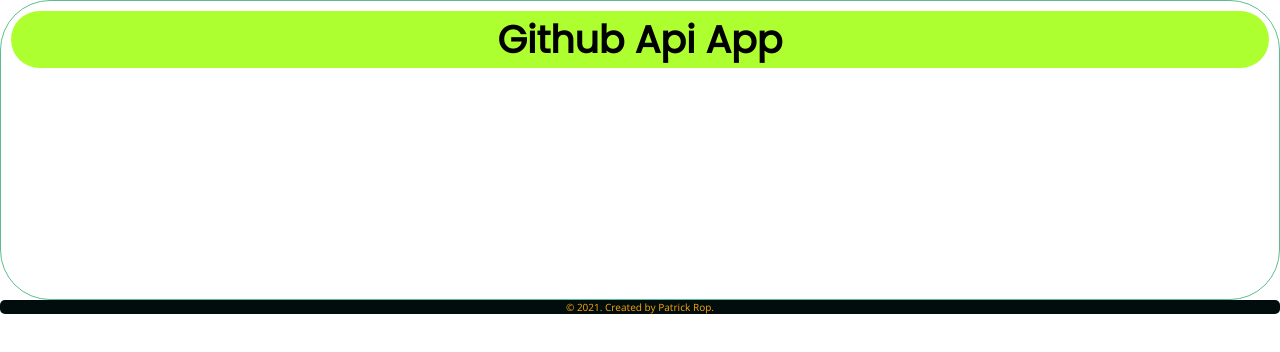
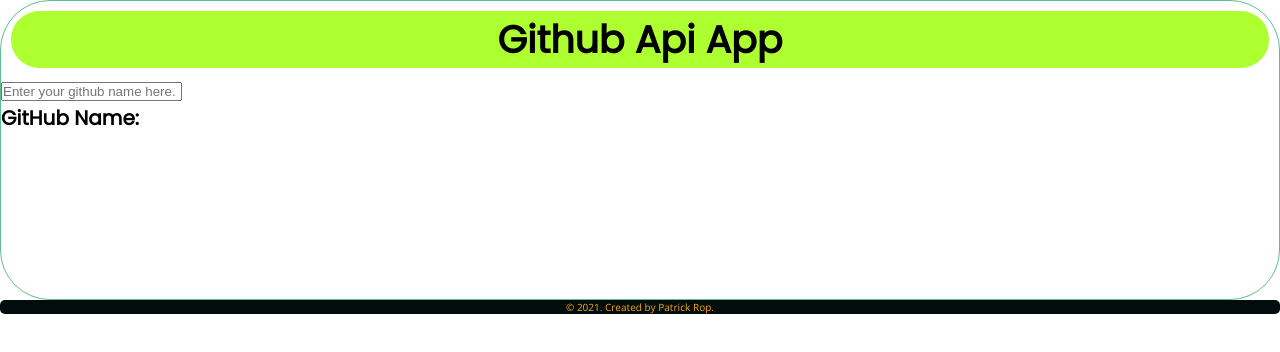
Before and after one commit to patrickrop-cloud/Angular_GithubSearch, an Angular app: page / in a window 1280 px wide. Shown: the top 352 px of the page. Built offline with nearby package versions, Linux system fonts and the light colour scheme; no server answers.

Commit message:
add search bar for github username.

```diff
--- a/src/app/component/user-profile/user-profile.component.html
+++ b/src/app/component/user-profile/user-profile.component.html
@@ -1,3 +1,24 @@
+<div class="container-boby">
+    <div class="row">
+      <div class="col-md-12">
+        <form class="form">
+          <div class="form-group">
+            <input type="text" class="form-control" placeholder="Enter your github name here." [(ngModel)]="username" name="username" (keyup)="searchUser()">
+          </div>
+        </form>
+      </div>
+    </div>
+    <!-- End of search bar area -->
+
+    <div class="profile" *ngIf="user">
+      <div class="card">
+        <div class="card-heading">
+          <h3 class="card-title" style="font-size: 20px;"><strong>GitHub Name: {{user.name}}</strong></h3>
+
+
+
+
+
 <!-- <body>
     <div class="container">
         <h2><strong>Github_Api_App</strong></h2>
```
